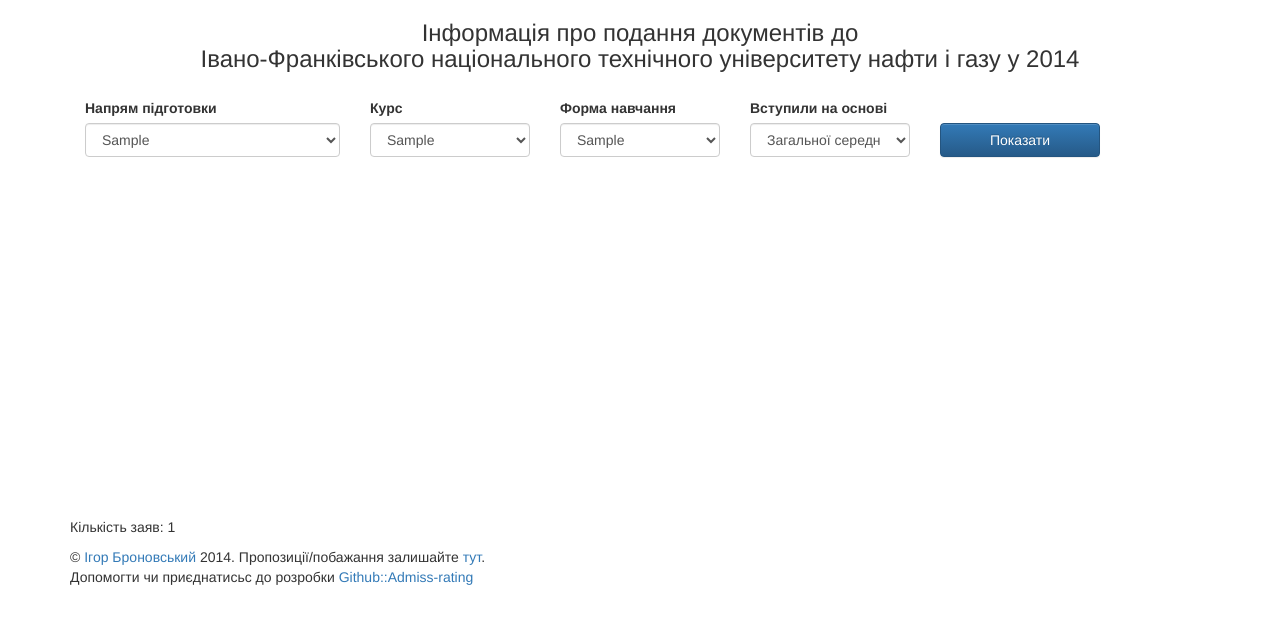
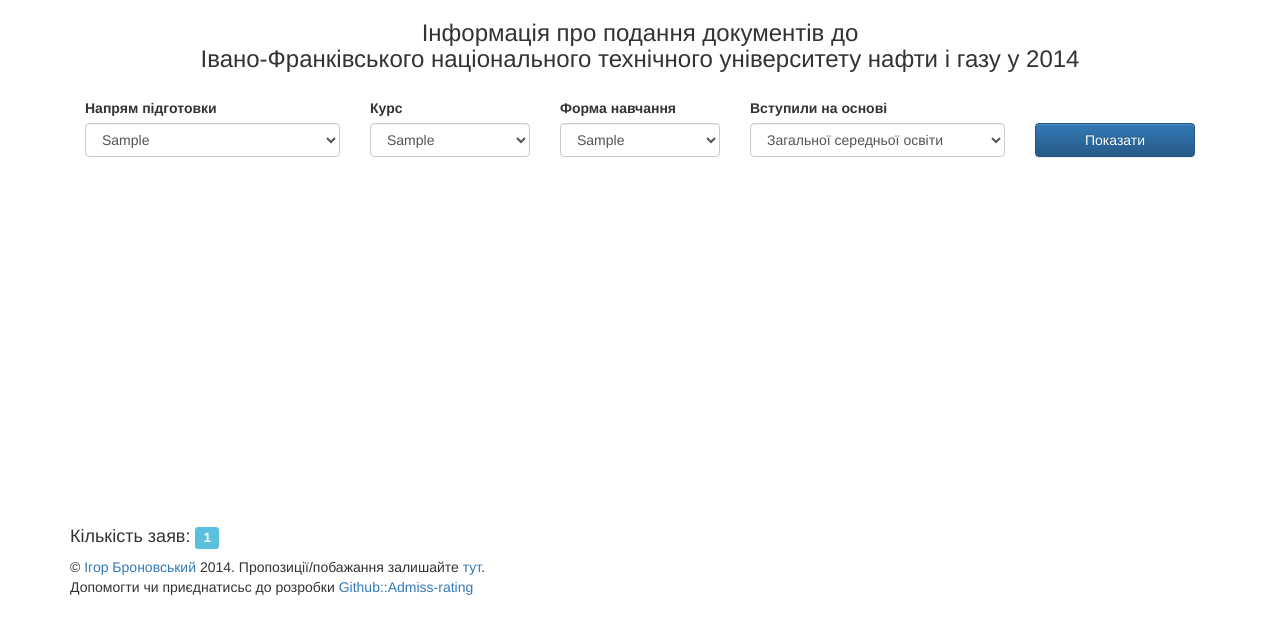
Before and after one commit to holovchak/Admiss-rating, a PHP site: page / in a window 1280 px wide. Shown: the top 634 px of the page. Run offline with PHP 8.4, Linux system fonts and the light colour scheme; tables that the repository leaves empty hold one stand-in row (values such as "Sample post"); some libraries are stand-ins or nearby versions.

Commit message:
Update entrant.php

```diff
--- a/entrant.php
+++ b/entrant.php
@@ -81,7 +81,7 @@ function getFormaNavchannya() {
 
 // вибір школярів чи МС
 function getVstupylyNaOsnovi() {
-    echo '<div class="col-md-2" id="vstup-na">';
+    echo '<div class="col-md-3" id="vstup-na">';
     echo '<label>Вступили на основі</label>';
     echo '<select name="vstup-na-osnovi" id="vstup-na-osnovi" class="form-control">' . "\n";
     echo '<option value="102">Загальної середньої освіти</option>' . "\n";
@@ -97,7 +97,8 @@ function getEntrantCount() {
 
     echo '<div class="container">';
     while ($row = $resultSpecialnist->fetch()) {
-        echo '<p>Кількість заяв: ' . ($row['entrant-count']) . '</p>' . "\n";
+        $entrant_count = number_format($row['entrant-count']);
+        echo '<h4>Кількість заяв: <span class="label label-info"> ' . ($entrant_count) . '</span></h4>' . "\n";
     }
     echo '</div>';
 }
```
